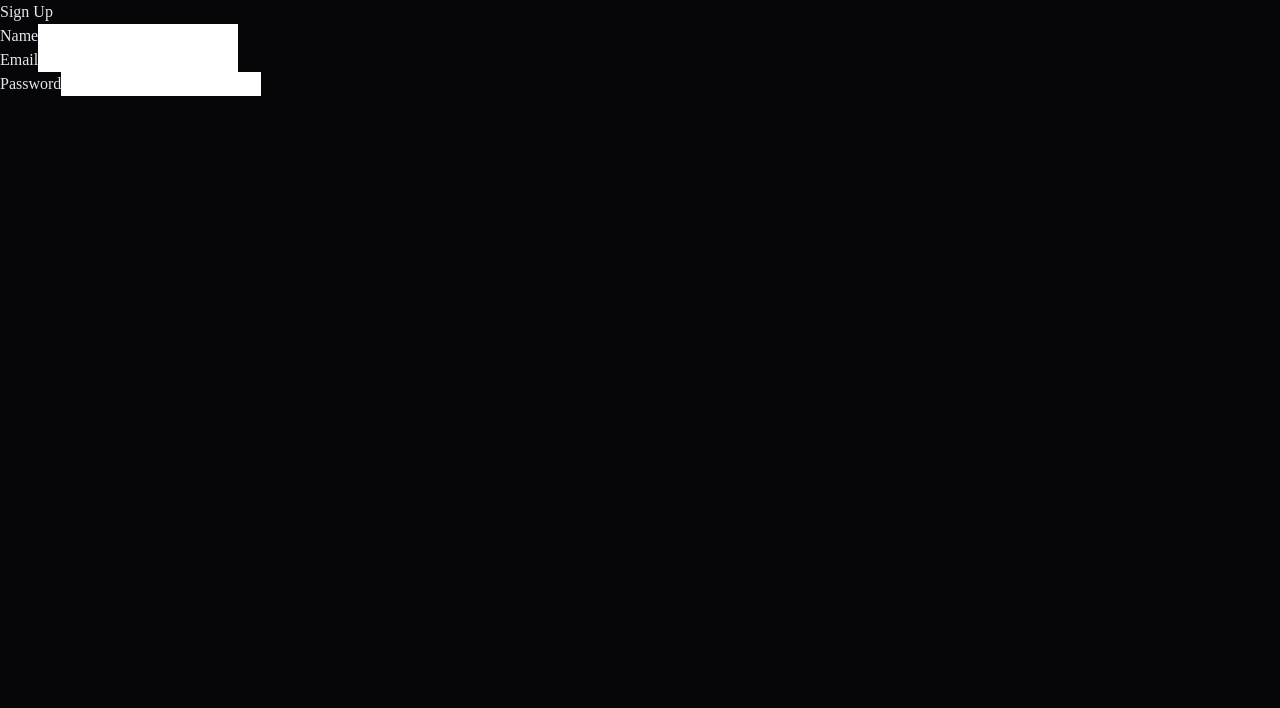
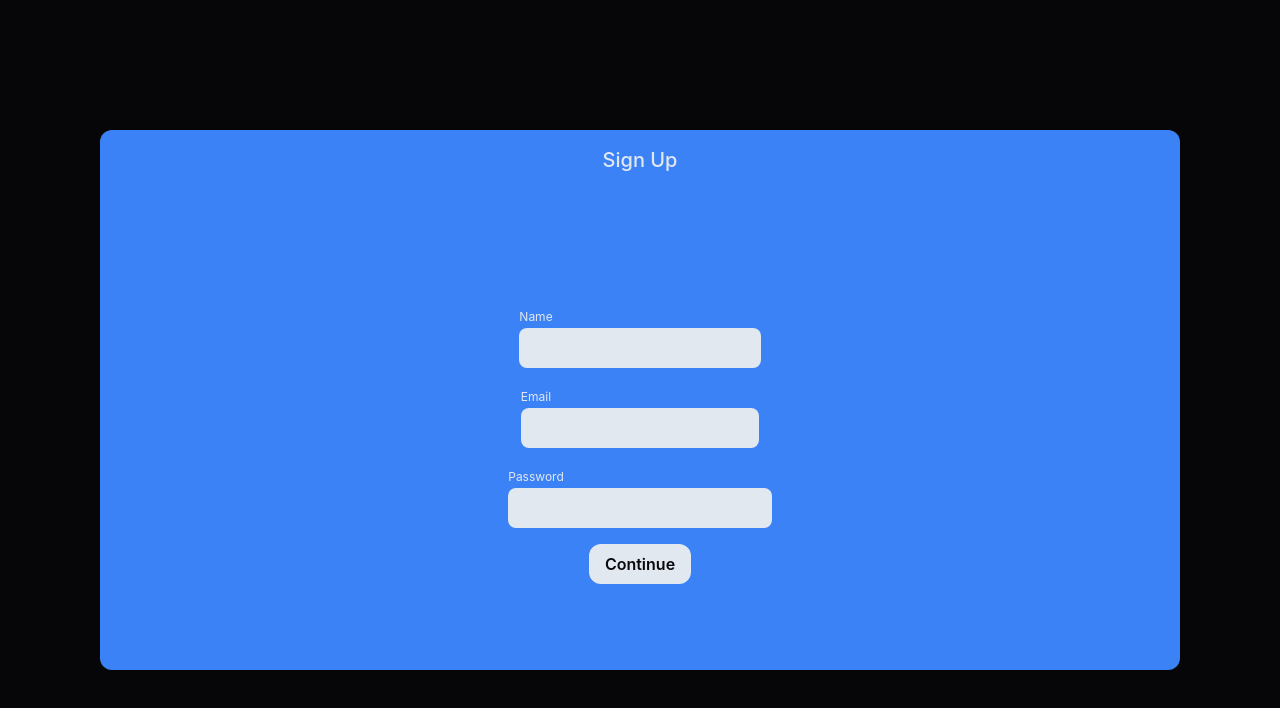
Before and after one commit to ShalevAri/localdb, a React (Vite) app in the folder app/: page /sign-up in a window 1280 px wide. Shown: the top 708 px of the page. Built offline with nearby package versions, Linux system fonts and the light colour scheme.

Commit message:
feat(app sign-up): start implementing the sign-up page

```diff
--- a/app/src/lib/state.ts
+++ b/app/src/lib/state.ts
@@ -4,3 +4,6 @@
 import { atom } from "jotai"
 
 export const isLoggedInAtom = atom(false)
+export const usernameAtom = atom("")
+export const emailAtom = atom("")
+export const passwordAtom = atom("")
--- a/app/src/pages/SignUpPage.tsx
+++ b/app/src/pages/SignUpPage.tsx
@@ -1,20 +1,106 @@
+import {
+  emailAtom,
+  isLoggedInAtom,
+  passwordAtom,
+  usernameAtom,
+} from "@/lib/state"
+import "@/styles/sign-up-page/sign-up-page__global.scss"
+import { useAtom } from "jotai"
+
 export default function SignUpPage() {
+  const [isLoggedIn] = useAtom(isLoggedInAtom)
+  const [username, setUsername] = useAtom(usernameAtom)
+  const [email, setEmail] = useAtom(emailAtom)
+  const [password, setPassword] = useAtom(passwordAtom)
+
+  const handleSubmit = (e: React.FormEvent<HTMLFormElement>) => {
+    e.preventDefault()
+
+    console.log(
+      `Your username is ${username}, your email is ${email}, and your password is ${password}`
+    )
+  }
+
+  if (isLoggedIn) {
+    return (
+      <div className="signed-in-container">
+        <h2 className="signed-in-container__title">
+          It looks like you are already logged in.
+        </h2>
+        <div className="signed-in-container__button">
+          <button className="signed-in-container__button__button-element">
+            Continue to Dashboard
+          </button>
+        </div>
+      </div>
+    )
+  }
   return (
-    <main className="">
-      <div>
-        <div>
-          <h1>Sign Up</h1>
-          <div>
-            <label htmlFor="name">Name</label>
-            <input type="text" id="name" />
-          </div>
-          <div>
-            <label htmlFor="email">Email</label>
-            <input type="email" id="email" />
-          </div>
-          <div>
-            <label htmlFor="password">Password</label>
-            <input type="password" id="password" />
+    // render the below if we are not logged in, if we are logged in render some text saying that you are logged in and a button to continue to the dashboard page.
+    <main>
+      <div className="container">
+        <div className="container__background">
+          <h1 className="container__background__title">Sign Up</h1>
+          <div className="container__background__padding">
+            <form onSubmit={handleSubmit}>
+              <div className="form-container">
+                <div className="container__background__padding__form">
+                  <div>
+                    <label
+                      className="container__background__padding__form__label-name container__background__padding__form__label"
+                      htmlFor="name"
+                    >
+                      Name
+                    </label>
+                    <input
+                      className="container__background__padding__form__input-name container__background__padding__form__input"
+                      type="text"
+                      name="username"
+                      id="username"
+                      value={username}
+                      onChange={e => setUsername(e.target.value)}
+                    />
+                  </div>
+                  <div>
+                    <label
+                      className="container__background__padding__form__label-email container__background__padding__form__label"
+                      htmlFor="email"
+                    >
+                      Email
+                    </label>
+                    <input
+                      className="container__background__padding__form__input-email container__background__padding__form__input"
+                      type="email"
+                      name="email"
+                      id="email"
+                      value={email}
+                      onChange={e => setEmail(e.target.value)}
+                    />
+                  </div>
+                  <div>
+                    <label
+                      className="container__background__padding__form__label-password container__background__padding__form__label"
+                      htmlFor="password"
+                    >
+                      Password
+                    </label>
+                    <input
+                      className="container__background__padding__form__input-password container__background__padding__form__input"
+                      type="password"
+                      name="password"
+                      id="password"
+                      value={password}
+                      onChange={e => setPassword(e.target.value)}
+                    />
+                  </div>
+                  <a href="/dashboard">
+                    <div className="sign-up-button">
+                      <button>Continue</button>
+                    </div>
+                  </a>
+                </div>
+              </div>
+            </form>
           </div>
         </div>
       </div>
--- /dev/null
+++ b/app/src/styles/sign-up-page/sign-up-page__global.scss
@@ -0,0 +1,124 @@
+.container {
+  display: flex;
+  align-items: center;
+  justify-content: center;
+  height: 100vh;
+
+  &__background {
+    display: flex;
+    flex-direction: column;
+    align-items: center;
+    width: 1080px;
+    height: 540px;
+    background-color: #3b82f6;
+    border-radius: 0.75rem;
+
+    &__title {
+      font-size: 1.25rem;
+      line-height: 1.75rem;
+      font-weight: 500;
+      font-family: "Inter", sans-serif;
+      padding-top: 1rem;
+    }
+
+    &__padding {
+      padding: 1rem;
+      display: flex;
+      justify-content: center;
+      align-items: center;
+      width: 100%;
+      height: 100%;
+
+      &__form {
+        display: flex;
+        flex-direction: column;
+        justify-content: center;
+        align-items: center;
+        height: 100%;
+        width: 100%;
+        gap: 1rem;
+
+        &__label {
+          font-size: 0.75rem;
+          line-height: 1rem;
+          font-family: "Inter", sans-serif;
+          color: #e2e8f0;
+        }
+
+        &__input {
+          width: 100%;
+          height: 2.5rem;
+          padding: 0.5rem;
+          border-radius: 0.5rem;
+          background-color: #e2e8f0;
+          color: #09090b;
+          font-size: 0.75rem;
+          font-family: "Inter", sans-serif;
+          border: none;
+        }
+      }
+    }
+  }
+}
+
+.form-container {
+  display: flex;
+  justify-content: center;
+  align-items: center;
+  height: 100vh;
+}
+
+.sign-up-button {
+  background-color: #e2e8f0;
+  color: #09090b;
+  text-align: center;
+  font-weight: 600;
+  font-family: "Inter", sans-serif;
+  border-radius: 0.75rem;
+  transition: all 300ms ease-in-out;
+  padding-left: 1rem;
+  padding-right: 1rem;
+  padding-top: 0.5rem;
+  padding-bottom: 0.5rem;
+  cursor: pointer;
+}
+
+.sign-up-button:hover {
+  transform: scale(1.05);
+}
+
+.signed-in-container {
+  display: flex;
+  flex-direction: column;
+  justify-content: center;
+  align-items: center;
+  height: 100vh;
+  gap: 1rem;
+
+  &__title {
+    font-size: 1.25rem;
+    line-height: 1.75rem;
+    font-weight: 500;
+    font-family: "Inter", sans-serif;
+    color: #e2e8f0;
+  }
+
+  &__button {
+    background-color: #e2e8f0;
+    color: #09090b;
+    text-align: center;
+    font-weight: 600;
+    font-family: "Inter", sans-serif;
+    border-radius: 0.75rem;
+    transition: all 300ms ease-in-out;
+    padding-left: 1rem;
+    padding-right: 1rem;
+    padding-top: 0.5rem;
+    padding-bottom: 0.5rem;
+    cursor: pointer;
+  }
+
+  &__button:hover {
+    transform: scale(1.05);
+  }
+}
```
